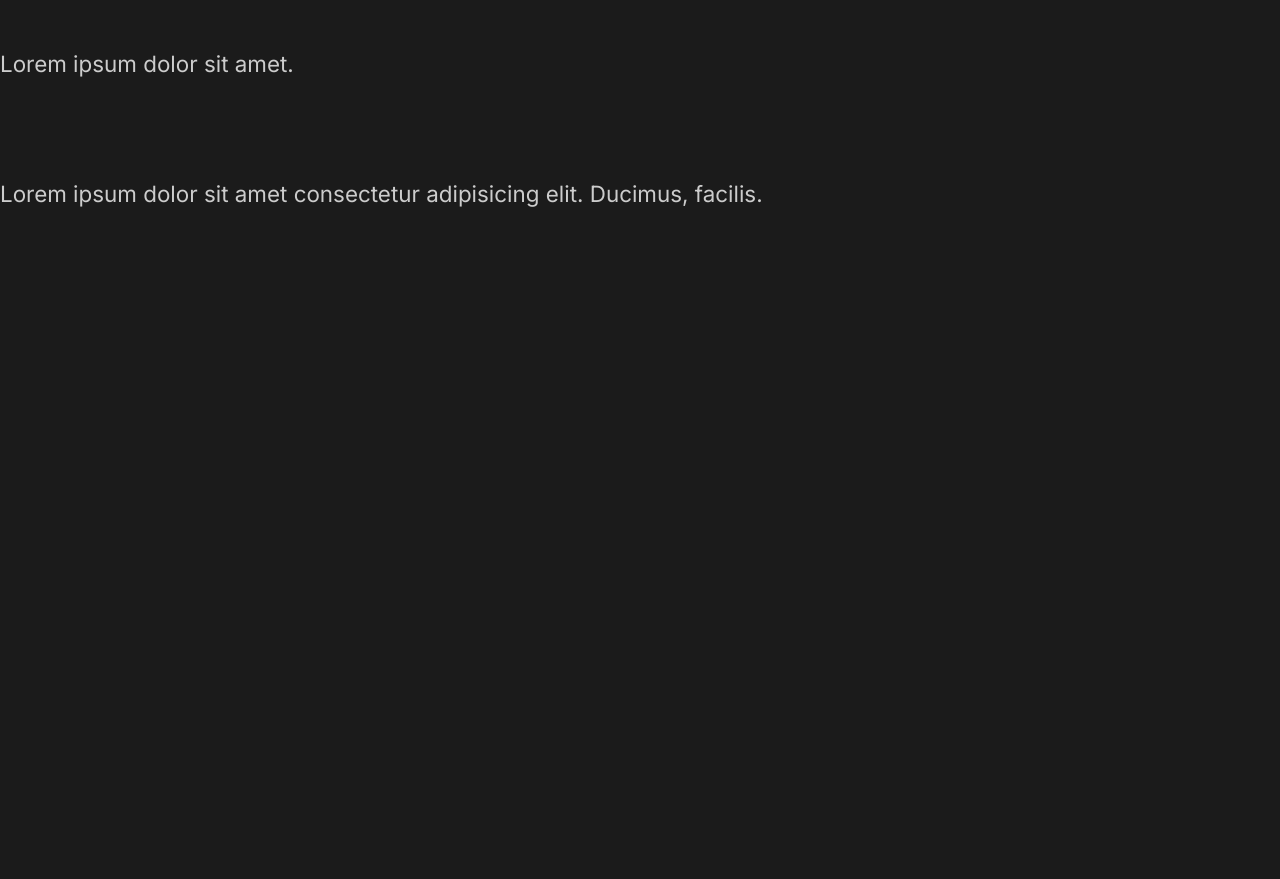
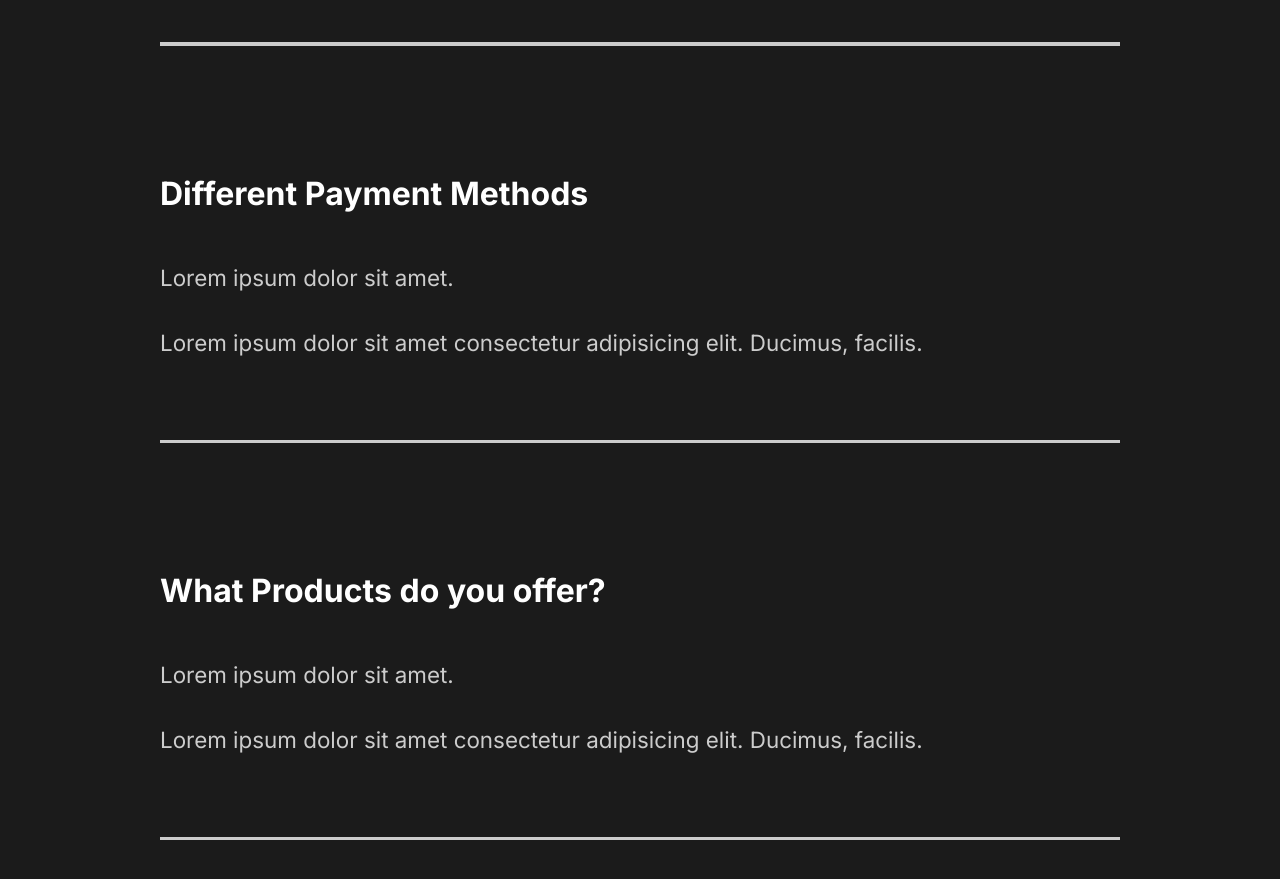
Before and after one commit to eita-tachino/mdsr-react-portfolio, a React (Create React App) app: page / in a window 1280 px wide. Shown: the part 3006-3885 px from the top of the page. Before the commit the page ends 3265 px from the top, so only its background shows below. Built offline with nearby package versions, Linux system fonts and the light colour scheme.

Commit message:
7. Faq Section styled

```diff
--- a/src/components/FaqSection.js
+++ b/src/components/FaqSection.js
@@ -1,8 +1,10 @@
 import React from 'react'
+import styled from 'styled-components'
+import {Wrapper} from '../styles'
 
 const FaqSection = () =>{
     return(
-        <div className="faq">
+        <Faq>
             <h2>Any Questios<span>FAQ</span></h2>
             <div className="question">
                 <h4>How Do I Start?</h4>
@@ -10,6 +12,7 @@
                     <p>Lorem ipsum dolor sit amet.</p>
                     <p>Lorem ipsum dolor sit amet consectetur adipisicing elit. Ducimus, facilis.</p>
                 </div>
+                <div className="faq-line"></div>
             </div>
             <div className="question">
                 <h4>Daily Schedule</h4>
@@ -17,6 +20,7 @@
                     <p>Lorem ipsum dolor sit amet.</p>
                     <p>Lorem ipsum dolor sit amet consectetur adipisicing elit. Ducimus, facilis.</p>
                 </div>
+                <div className="faq-line"></div>
             </div>
             <div className="question">
                 <h4>Different Payment Methods</h4>
@@ -24,6 +28,7 @@
                     <p>Lorem ipsum dolor sit amet.</p>
                     <p>Lorem ipsum dolor sit amet consectetur adipisicing elit. Ducimus, facilis.</p>
                 </div>
+                <div className="faq-line"></div>
             </div>
             <div className="question">
                 <h4>What Products do you offer?</h4>
@@ -31,9 +36,37 @@
                     <p>Lorem ipsum dolor sit amet.</p>
                     <p>Lorem ipsum dolor sit amet consectetur adipisicing elit. Ducimus, facilis.</p>
                 </div>
+                <div className="faq-line"></div>
             </div>
-        </div>
+        </Faq>
     )
 }
 
+const Faq = styled(Wrapper)`
+    display: block;
+    span{
+        display: block;
+    }
+    h2{
+        padding-bottom: 2rem;
+        font-weight: lighter;
+    }
+    .faq-line{
+        background: #ccc;
+        height: 0.2rem;
+        margin: 2rem 0rem;
+        width: 100%;
+    }
+    .question{
+        padding: 3rem 0rem;
+        cursor: pointer;
+    }
+    .answer{
+        padding: 2rem 0rem;
+        p{
+            padding: 1rem 0rem;
+        }
+    }
+`
+
 export default FaqSection
--- a/src/components/GlobalStyle.js
+++ b/src/components/GlobalStyle.js
@@ -37,6 +37,7 @@
     }
     h4{
         font-weight: bold;
+        font-size: 2rem;
     }
     a{
         font-size: 1.1.rem;
```
